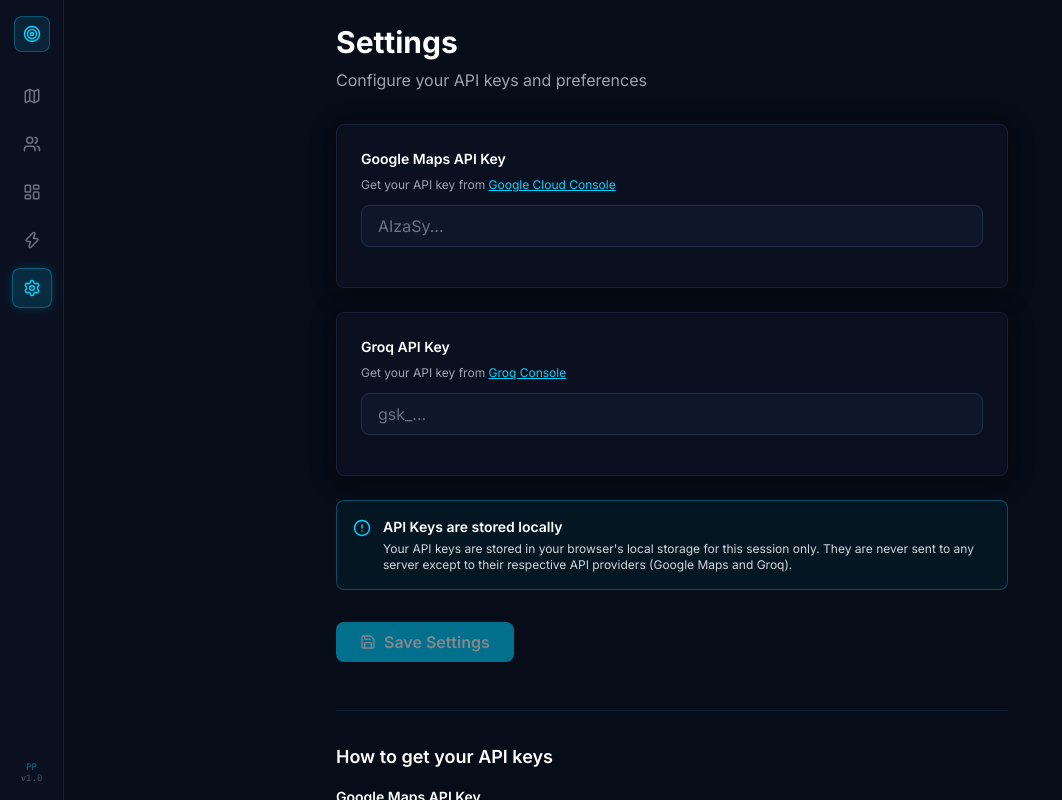
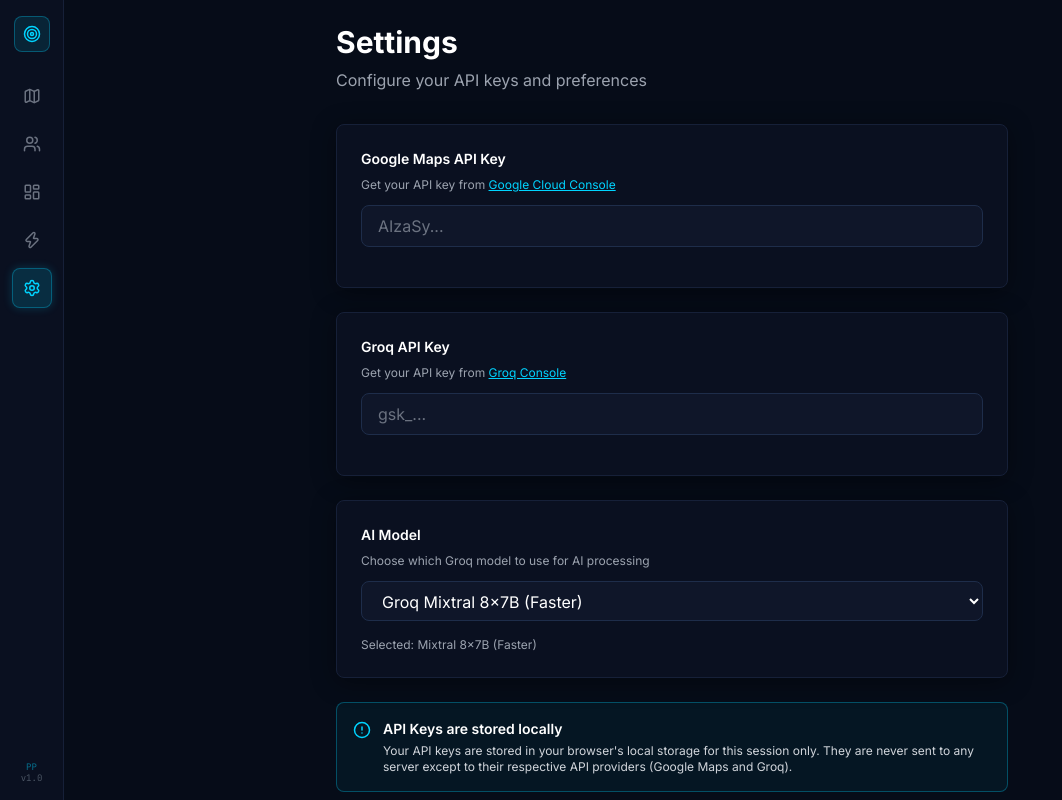
Before and after one commit to keeganaverym-source/peepaw-frontend, a React (Vite) app: page /settings in a window 1280 px wide. Shown: the whole page, without its empty margins (0-1062 px from the left). Built offline with nearby package versions, Linux system fonts and the light colour scheme; no server answers.

Commit message:
feat: Add Groq model selection (Mixtral 8x7B vs Llama 3.1 70B)

```diff
--- a/src/pages/SettingsPage.tsx
+++ b/src/pages/SettingsPage.tsx
@@ -5,6 +5,7 @@ import toast from 'react-hot-toast';
 export default function SettingsPage() {
   const [googleMapsKey, setGoogleMapsKey] = useState('');
   const [groqApiKey, setGroqApiKey] = useState('');
+  const [groqModel, setGroqModel] = useState('mixtral-8x7b-32768');
   const [isSaving, setIsSaving] = useState(false);
   const [hasChanges, setHasChanges] = useState(false);
 
@@ -12,8 +13,10 @@ export default function SettingsPage() {
   useEffect(() => {
     const savedGoogleKey = localStorage.getItem('VITE_GOOGLE_MAPS_KEY') || '';
     const savedGroqKey = localStorage.getItem('VITE_GROQ_API_KEY') || '';
+    const savedModel = localStorage.getItem('VITE_GROQ_MODEL') || 'mixtral-8x7b-32768';
     setGoogleMapsKey(savedGoogleKey);
     setGroqApiKey(savedGroqKey);
+    setGroqModel(savedModel);
   }, []);
 
   const handleGoogleMapsKeyChange = (e: React.ChangeEvent<HTMLInputElement>) => {
@@ -23,6 +26,11 @@ export default function SettingsPage() {
 
   const handleGroqApiKeyChange = (e: React.ChangeEvent<HTMLInputElement>) => {
     setGroqApiKey(e.target.value);
+    setHasChanges(true);
+  };
+
+  const handleGroqModelChange = (e: React.ChangeEvent<HTMLSelectElement>) => {
+    setGroqModel(e.target.value);
     setHasChanges(true);
   };
 
@@ -41,10 +49,12 @@ export default function SettingsPage() {
       // Save to localStorage
       localStorage.setItem('VITE_GOOGLE_MAPS_KEY', googleMapsKey);
       localStorage.setItem('VITE_GROQ_API_KEY', groqApiKey);
+      localStorage.setItem('VITE_GROQ_MODEL', groqModel);
 
       // Update environment variables
       (window as any).VITE_GOOGLE_MAPS_KEY = googleMapsKey;
       (window as any).VITE_GROQ_API_KEY = groqApiKey;
+      (window as any).VITE_GROQ_MODEL = groqModel;
 
       setHasChanges(false);
       toast.success('Settings saved successfully! Please refresh the page for changes to take effect.');
@@ -58,8 +68,10 @@ export default function SettingsPage() {
   const handleReset = () => {
     const savedGoogleKey = localStorage.getItem('VITE_GOOGLE_MAPS_KEY') || '';
     const savedGroqKey = localStorage.getItem('VITE_GROQ_API_KEY') || '';
+    const savedModel = localStorage.getItem('VITE_GROQ_MODEL') || 'mixtral-8x7b-32768';
     setGoogleMapsKey(savedGoogleKey);
     setGroqApiKey(savedGroqKey);
+    setGroqModel(savedModel);
     setHasChanges(false);
   };
 
@@ -138,6 +150,29 @@ export default function SettingsPage() {
             )}
           </div>
 
+          {/* Groq Model Selection */}
+          <div className="card bg-dark-900 border border-dark-700 rounded-lg p-6">
+            <div className="mb-4">
+              <label className="block text-sm font-semibold text-white mb-2">
+                AI Model
+              </label>
+              <p className="text-xs text-gray-400 mb-3">
+                Choose which Groq model to use for AI processing
+              </p>
+              <select
+                value={groqModel}
+                onChange={handleGroqModelChange}
+                className="w-full px-4 py-2 bg-dark-800 border border-dark-600 rounded-lg text-white focus:outline-none focus:border-accent/50 transition-colors"
+              >
+                <option value="mixtral-8x7b-32768">Groq Mixtral 8x7B (Faster)</option>
+                <option value="llama-3.1-70b-versatile">Groq Llama 3.1 70B (More Powerful)</option>
+              </select>
+            </div>
+            <div className="text-xs text-gray-400">
+              Selected: {groqModel === 'mixtral-8x7b-32768' ? 'Mixtral 8x7B (Faster)' : 'Llama 3.1 70B (More Powerful)'}
+            </div>
+          </div>
+
           {/* Info Box */}
           <div className="bg-accent/5 border border-accent/30 rounded-lg p-4 flex gap-3">
             <AlertCircle size={18} className="text-accent flex-shrink-0 mt-0.5" />
@@ -198,6 +233,21 @@ export default function SettingsPage() {
                 <li>Copy the API key and paste it here</li>
               </ol>
             </div>
+
+            {/* AI Models */}
+            <div>
+              <h3 className="text-sm font-semibold text-white mb-2">AI Models</h3>
+              <div className="text-sm text-gray-400 space-y-2">
+                <div>
+                  <p className="font-semibold text-white">Mixtral 8x7B (Faster)</p>
+                  <p className="text-xs">Faster response times, good for real-time applications</p>
+                </div>
+                <div>
+                  <p className="font-semibold text-white">Llama 3.1 70B (More Powerful)</p>
+                  <p className="text-xs">More powerful model for complex analysis and reasoning</p>
+                </div>
+              </div>
+            </div>
           </div>
         </div>
       </div>
```
